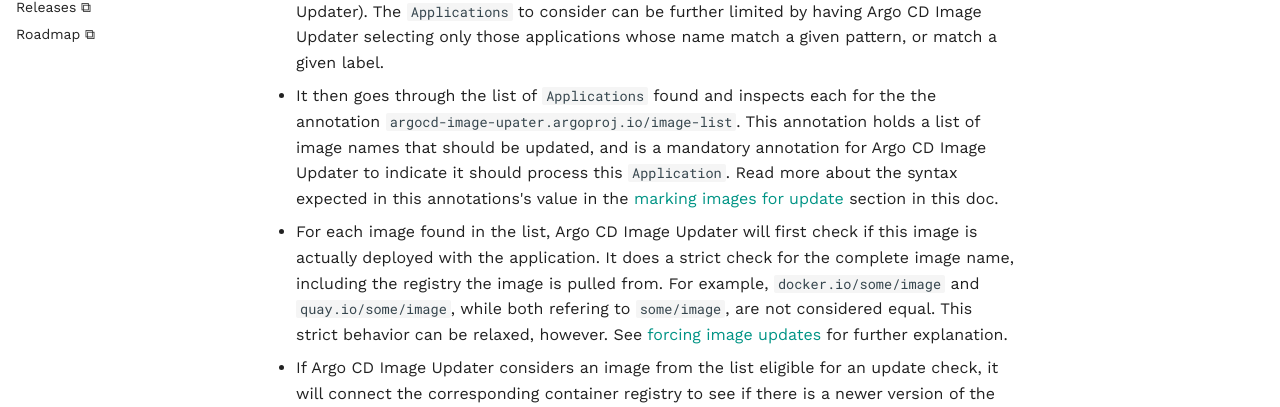
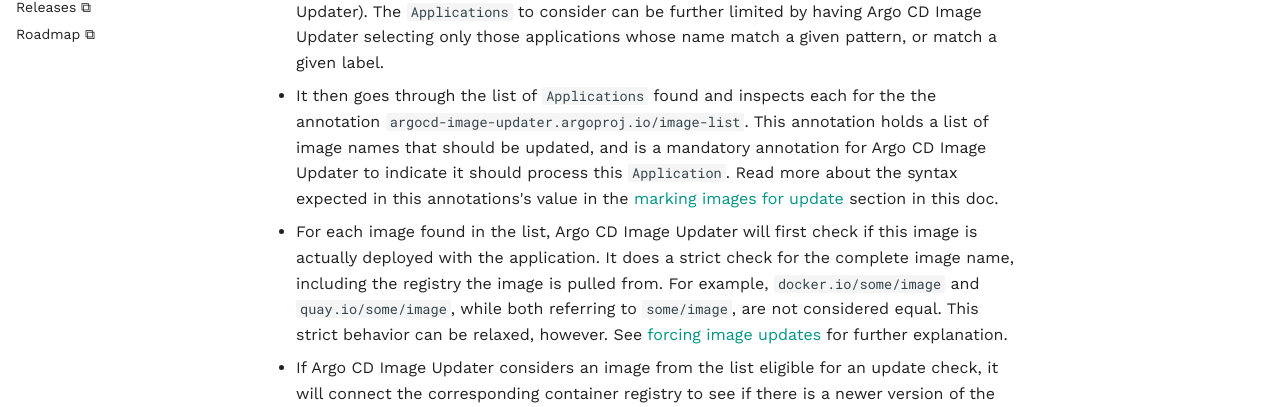
Before and after one commit to argoproj-labs/argocd-image-updater, an MkDocs documentation site: the page built from docs/basics/update.md, in a window 1280 px wide and 900 px high. Shown: the part 400-807 px from the top of the window. Built offline with MkDocs 1.6.1 and Material for MkDocs 9.7.7, drawn with Linux system fonts in a browser that asks for light colours; comment, search, counter and statistics services are not loaded.

Commit message:
Fix spelling
Signed-off-by: jannfis <jann@mistrust.net>

```diff
--- a/docs/basics/update.md
+++ b/docs/basics/update.md
@@ -14,7 +14,7 @@ The workflow of Argo CD Image Updater can be described as follows:
   whose name match a given pattern, or match a given label.
 
 * It then goes through the list of `Applications` found and inspects each
-  for the the annotation `argocd-image-upater.argoproj.io/image-list`. This
+  for the the annotation `argocd-image-updater.argoproj.io/image-list`. This
   annotation holds a list of image names that should be updated, and is a
   mandatory annotation for Argo CD Image Updater to indicate it should
   process this `Application`. Read more about the syntax expected in this
@@ -25,7 +25,7 @@ The workflow of Argo CD Image Updater can be described as follows:
   if this image is actually deployed with the application. It does a strict
   check for the complete image name, including the registry the image is
   pulled from. For example, `docker.io/some/image` and `quay.io/some/image`,
-  while both refering to `some/image`, are not considered equal. This strict
+  while both referring to `some/image`, are not considered equal. This strict
   behavior can be relaxed, however. See [forcing image updates](#TODO) for
   further explanation.
 
```
Also changed, not shown: docs/basics/update-strategies.md (+1 -1 lines), docs/install/testing.md (+3 -3 lines), 1 other file.
